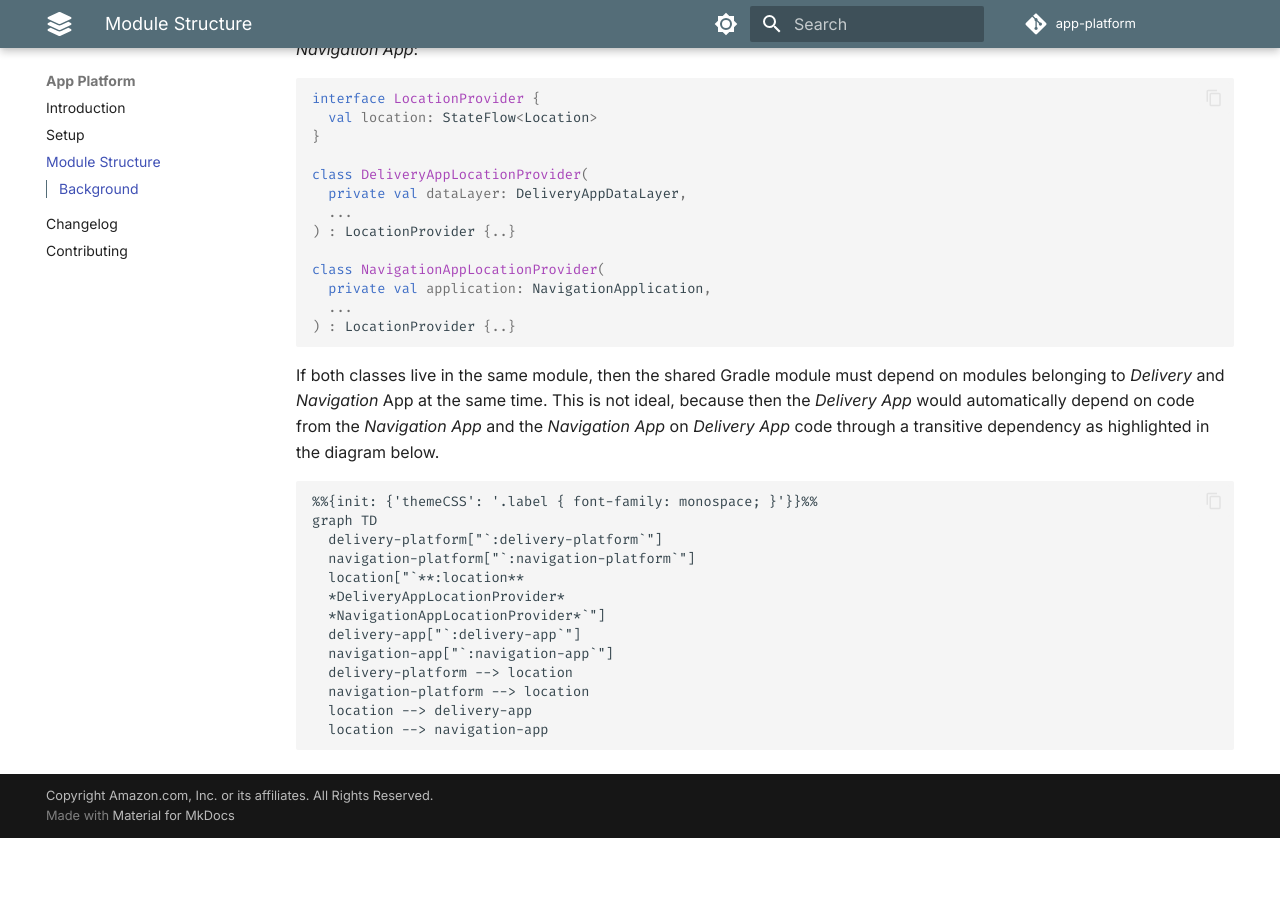
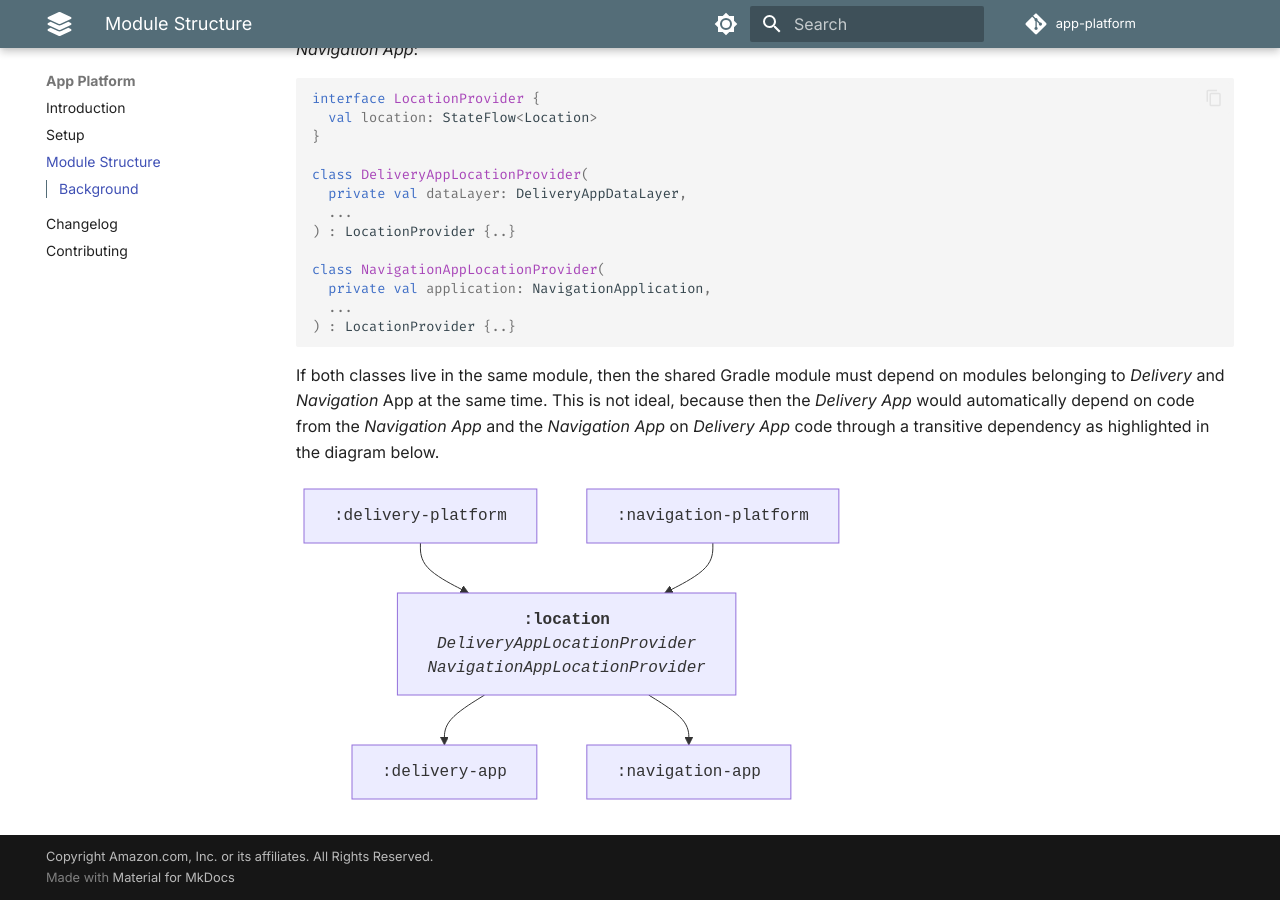
Before and after one commit to amzn/app-platform, an MkDocs documentation site: the page built from docs/module-structure.md, in a window 1280 px wide and 900 px high, scrolled down 512 px. Built offline with MkDocs 1.6.1 and Material for MkDocs 9.7.7, drawn with Linux system fonts in a browser that asks for light colours; comment, search, counter and statistics services are not loaded; before the commit the page ends 1350 px from its top, so only the background shows below that.

Commit message:
More documentation updates.

```diff
--- a/mkdocs.yml
+++ b/mkdocs.yml
@@ -56,8 +56,11 @@ markdown_extensions:
   - pymdownx.inlinehilite
   - pymdownx.magiclink
   - pymdownx.smartsymbols
-  - pymdownx.superfences
-  - pymdownx.superfences
+  - pymdownx.superfences:
+      custom_fences:
+        - name: mermaid
+          class: mermaid
+          format: !!python/name:pymdownx.superfences.fence_code_format
   - pymdownx.tabbed:
       alternate_style: true
   - tables
```
